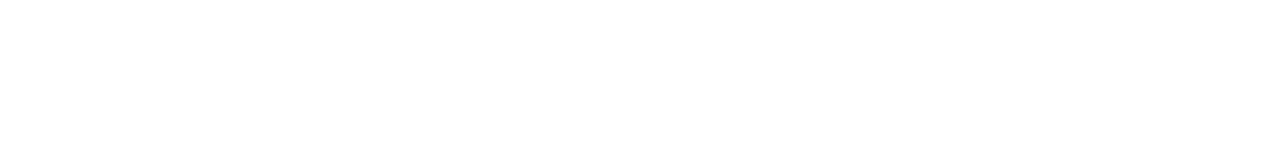
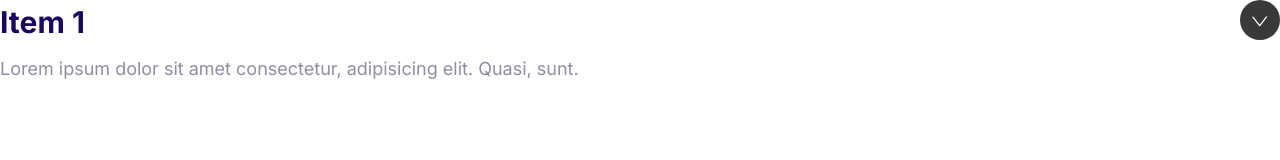
Before and after one commit to URMine4Ever/Wah, a plain HTML site: page index.html in a window 1280 px wide. Drawn offline with Linux system fonts and the light colour scheme.

Commit message:
fixed chevron and do collapsible

```diff
--- a/css/styles.css
+++ b/css/styles.css
@@ -182,6 +182,8 @@ align-items: center;
 .icon-container--accent{
   background: var(--color-accent);
 }
+
+
 /* Button */
 .btn{
     border-radius: 40px;
@@ -446,6 +448,9 @@ grid-template-columns: 1fr 1fr;
    position: relative;
 
 }
+button:not(.co){
+
+}
 .testimonial__image > img {
     width: 100%;
 }
@@ -501,3 +506,35 @@ grid-template-columns:1fr auto  ;
         margin: 0 2rem;
     }
 }
+/* Collapsibles */
+
+.collapsible__header{
+    display: flex;
+    justify-content: space-between;
+}
+
+.collapsible__heading{
+    margin-top: 0;
+    font-size: 3rem;
+}
+
+.collapsible__chevron{
+    transform: rotate(-90deg);
+    transition: transform .3s;
+}
+
+.collapsible__content{
+    max-height:0;
+    overflow: hidden;
+    opacity: 0;
+    transition: all .3s;
+}
+
+.collapsible--expanded .collapsible__chevron{
+    transform: rotate(0);
+}
+
+.collapsible--expanded .collapsible__content{
+    max-height: 100vh;
+    opacity: 1;
+}
--- a/index.html
+++ b/index.html
@@ -21,5 +21,54 @@
     <meta name="viewport" content="width=device-width, initial-scale=1.0" />
     <title>Document</title>
   </head>
-  <body></body>
+  <body>
+    <div class="collapsible collapsible--expanded">
+      <header class="collapsible__header">
+        <h2 class="collapsible__heading">Item 1</h2>
+
+        <svg
+          class="icon icon--white collapsible__chevron"
+          id="Layer_1"
+          data-name="Layer 1"
+          xmlns="http://www.w3.org/2000/svg"
+          viewBox="0 0 51 51"
+        >
+          <defs>
+            <style>
+              .cls-1 {
+                fill: #393939;
+              }
+              .cls-2 {
+                fill: #fff;
+              }
+            </style>
+          </defs>
+          <circle class="cls-1" cx="25.5" cy="25.5" r="25.5" />
+          <rect
+            class="cls-2"
+            x="24.4"
+            y="27.9"
+            width="1.6"
+            height="15.24"
+            rx="0.8"
+            transform="matrix(0.78, -0.63, 0.63, 0.78, -21.26, 15.39)"
+          />
+          <rect
+            class="cls-2"
+            x="33.3"
+            y="27.9"
+            width="1.6"
+            height="15.24"
+            rx="0.8"
+            transform="translate(24 -21.9) rotate(37.3)"
+          />
+        </svg>
+      </header>
+      <div class="collapsible__content">
+        Lorem ipsum dolor sit amet consectetur, adipisicing elit. Quasi, sunt.
+      </div>
+    </div>
+
+    <script src="js/main.js"></script>
+  </body>
 </html>
--- /dev/null
+++ b/js/main.js
@@ -0,0 +1,6 @@
+const collapsibles = document.querySelectorAll(".collapsible");
+collapsibles.forEach((item) =>
+  item.addEventListener("click", function () {
+    this.classList.toggle("collapsible--expanded");
+  })
+);
```
Also changed, not shown: css/components/collapsible.html (added, +46 -0 lines), images/banner.png (added), images/chevron.svg (added).
